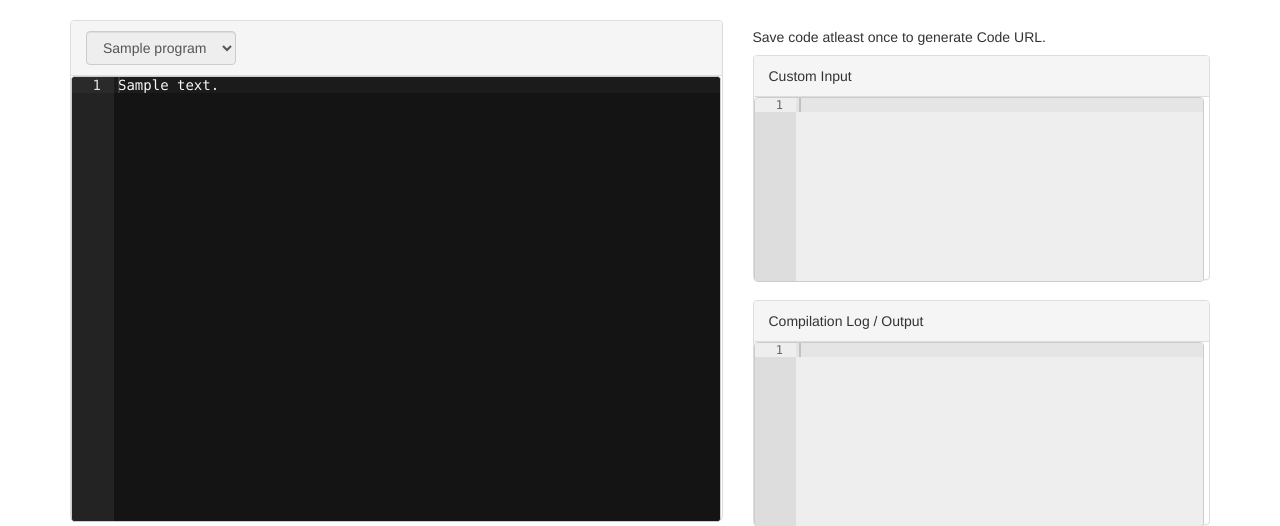
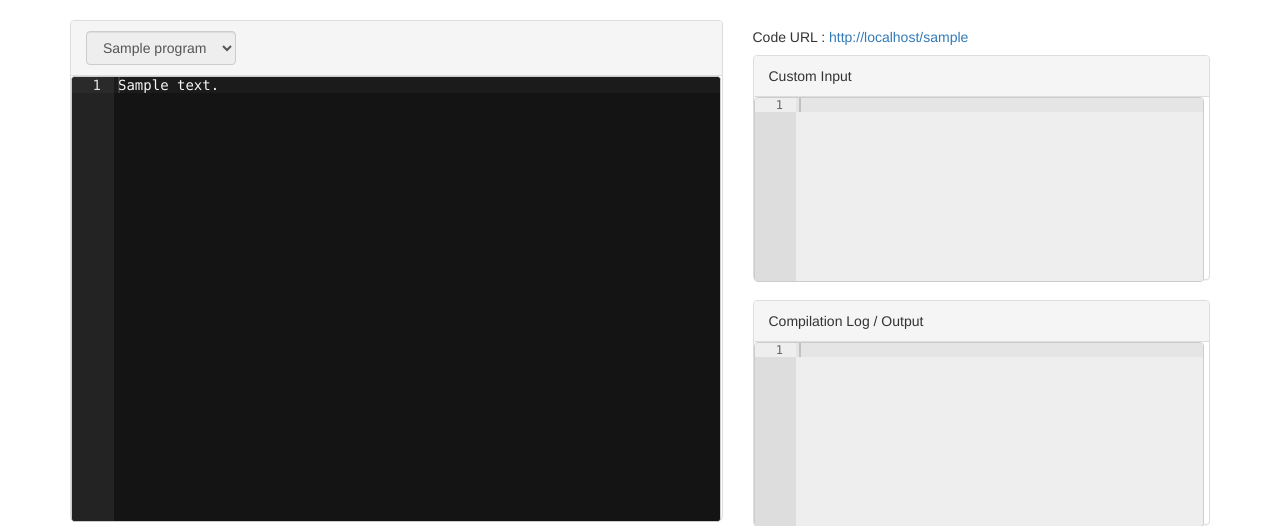
Before and after one commit to CCNITSilchar/code.ccnits.com, a Django app: page /sample in a window 1280 px wide. Shown: the part 52-578 px from the top of the page. Run offline with Django 3.2, Linux system fonts and the light colour scheme; tables that the repository leaves empty hold one stand-in row (values such as "Sample post"); some libraries are stand-ins or nearby versions.

Commit message:
Fixes in View Code page

```diff
--- a/templates/view.html
+++ b/templates/view.html
@@ -32,7 +32,7 @@
         </div>
     </div>
     <div class="col-md-5 col-sm-5 col-xs-12">
-        <h5 id="code_url_field">Save code atleast once to generate Code URL.</h5>
+        <h5 id="code_url_field">Code URL : <a href="http://localhost/{{ code.slug }}">http://localhost/{{ code.slug }}</a></h5>
         <div class="panel panel-default" style="height:225px">
             <div class="panel-heading">
                 Custom Input
@@ -65,7 +65,7 @@
     editor.setTheme("ace/theme/twilight");
     input_editor.setTheme("ace/theme/iplastic");
     output_editor.setTheme("ace/theme/iplastic");
-    editor.getSession().setMode("ace/mode/c_cpp");
+    editor.getSession().setMode("ace/mode/{{ code.programming_language.ace_lang_code }}");
     input_editor.getSession().setMode("ace/mode/plain_text");
     output_editor.getSession().setMode("ace/mode/plain_text");
     document.getElementById('editor').style.fontSize='14px';
```
